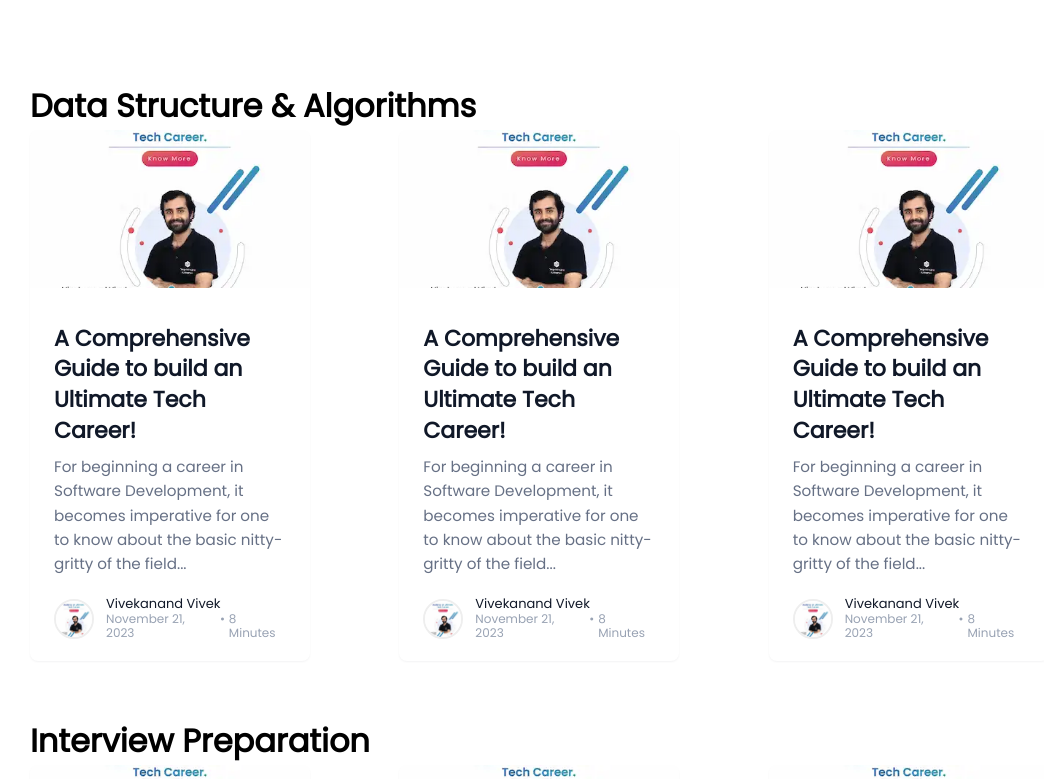
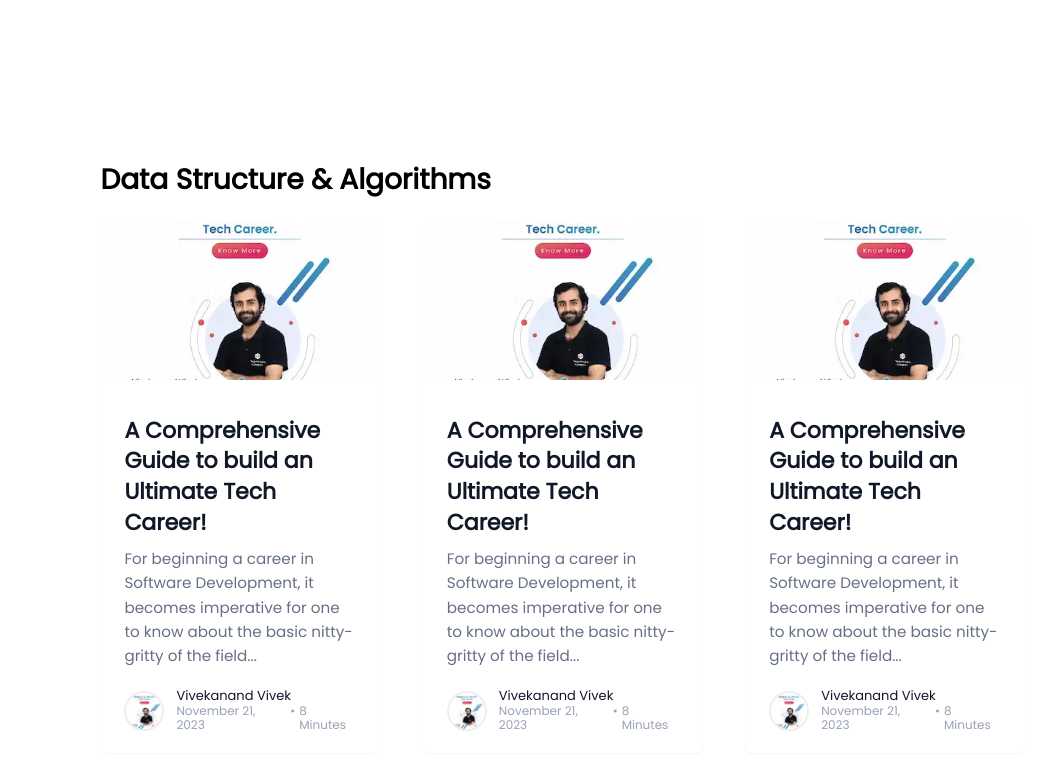
Before and after one commit to gagan1146/Blog-Page-Pathsha, a React (Vite) app in the folder client/: page / in a window 1280 px wide. Shown: the part 1120-1899 px from the top of the page, without its empty margins (56-1100 px from the left). Built offline with nearby package versions, Linux system fonts and the light colour scheme.

Commit message:
Updating card css

```diff
--- a/client/src/components/CourseType/CourseType.jsx
+++ b/client/src/components/CourseType/CourseType.jsx
@@ -4,6 +4,15 @@ import Items from '../Items/Items';
 import './CourseType.css';
 
 const CourseType = ({ courseType }) => {
+  const allHeadings = [
+    'Data Structure & Algorithms',
+    'Interview Preparation',
+    'Competitive Programming',
+    'Student Experiences',
+    'About Us',
+    'Time and Space Complexity',
+  ];
+
   switch (courseType) {
     case 'all':
       return (
@@ -14,12 +23,9 @@ const CourseType = ({ courseType }) => {
               <Card isLatest={true} />
             </div>
           </div>
-          <Items heading="Data Structure & Algorithms" />
-          <Items heading="Interview Preparation" />
-          <Items heading="Competitive Programming" />
-          <Items heading="Student Experiences" />
-          <Items heading="About Us" />
-          <Items heading="Time and Space Complexity" />
+          {allHeadings.map((heading, index) => (
+            <Items key={index} heading={heading} courseType="all" />
+          ))}
         </>
       );
 
--- a/client/src/components/Items/Items.jsx
+++ b/client/src/components/Items/Items.jsx
@@ -5,14 +5,31 @@ import './Items.css';
 import '../BlogCards/BlogCard.css';
 
 const Items = ({ heading, courseType }) => {
+  const cardCount = courseType === 'all' ? 3 : 6;
+
+  const cards = Array.from({ length: cardCount }, (_, index) => (
+    <Card key={index} isLatest={false} />
+  ));
+
+  const splitCards = (cards) => {
+    const mid = Math.ceil(cards.length / 2);
+    return [cards.slice(0, mid), cards.slice(mid)];
+  };
+
   return (
-    <div>
+    <div className="items-section">
       <h1>{heading}</h1>
-      <div className="cards-wrapper">
-        <Card isLatest={false} />
-        <Card isLatest={false} />
-        <Card isLatest={false} />
-      </div>
+      {cardCount === 3 ? (
+        <div className="cards-wrapper">
+          {cards}
+        </div>
+      ) : (
+        splitCards(cards).map((row, index) => (
+          <div className="cards-wrapper" key={index}>
+            {row}
+          </div>
+        ))
+      )}
     </div>
   );
 };
```
